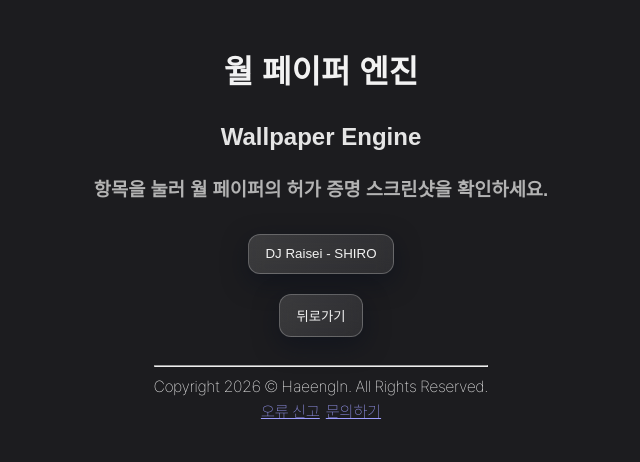
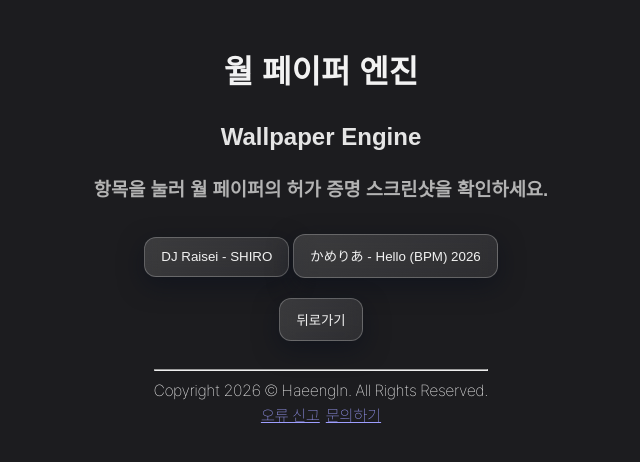
Before and after one commit to HaeengIn/mypage, a FastAPI app: page /license/wallpaperengine in a window 1280 px wide. Shown: the top 462 px of the page, without its empty margins (319-959 px from the left). Run offline with FastAPI, Linux system fonts and the light colour scheme; some web fonts are replaced.

Commit message:
Add hello2026

```diff
--- a/templates/license/wallpaperengine/index.html
+++ b/templates/license/wallpaperengine/index.html
@@ -22,6 +22,7 @@
     <h3>항목을 눌러 월 페이퍼의 허가 증명 스크린샷을 확인하세요.</h3>
     <div>
         <button onclick="location.href='/license/wallpaperengine/shiro'">DJ Raisei - SHIRO</button>
+        <button onclick="location.href='/license/wallpaperengine/hello2026'">かめりあ - Hello (BPM) 2026</button>
     </div>
     <button onclick="location.href='/license'">뒤로가기</button>
     <script defer src="/static/js/footer.js?v={{ static_version('static/js/footer.js') }}"></script>
```
